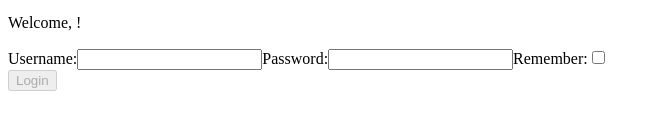
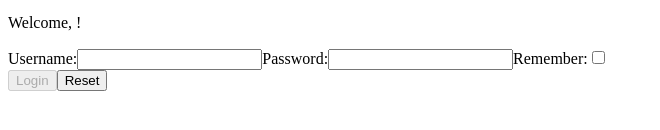
Before and after one commit to Martybb01/react-exercises, a React (Create React App) app: page / in a window 1280 px wide. Shown: the part 422-552 px from the top of the page, without its empty margins (0-660 px from the left). Built offline with nearby package versions, Linux system fonts and the light colour scheme.

Commit message:
add reset button

```diff
--- a/src/Login.js
+++ b/src/Login.js
@@ -18,6 +18,13 @@ export class Login extends React.Component {
     this.setState({
       username: this.state.username,
       password: this.state.password,
+    });
+  };
+  handleReset = () => {
+    this.setState({
+      username: "",
+      password: "",
+      remember: false,
     });
   };
 
@@ -54,6 +61,7 @@ export class Login extends React.Component {
         >
           Login
         </button>
+        <button onClick={this.handleReset}>Reset</button>
       </div>
     );
   }
```
